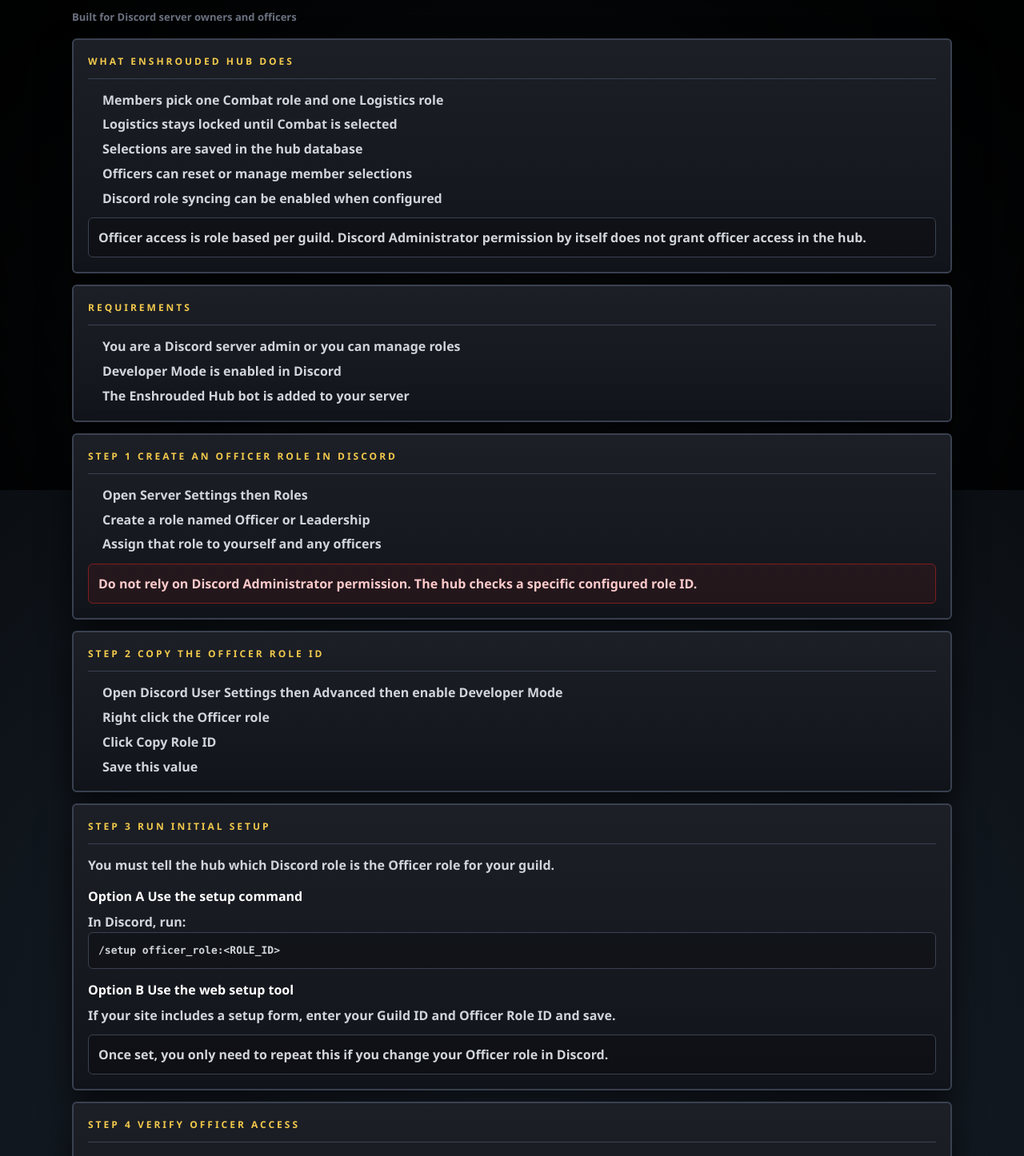
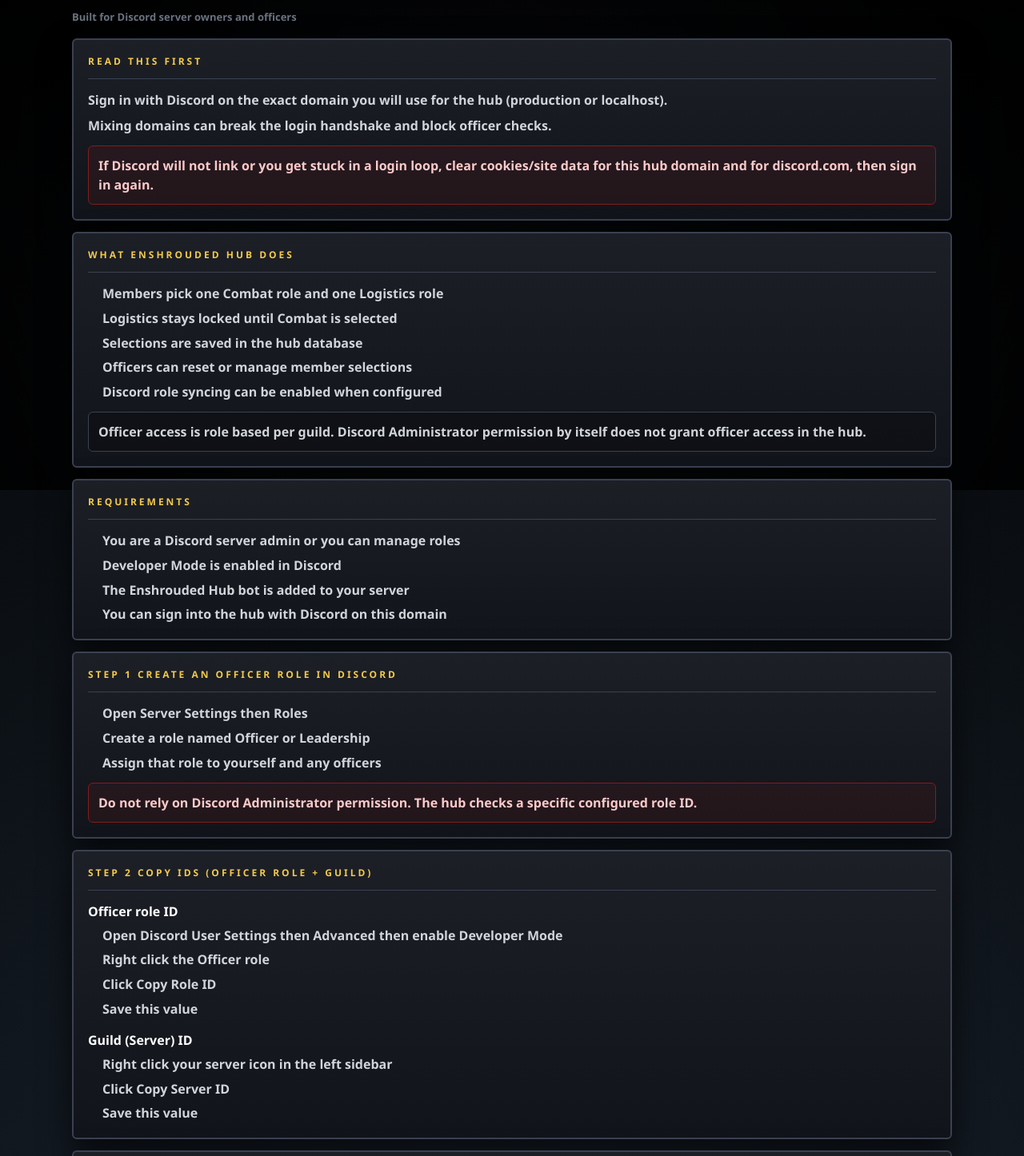
Before and after one commit to nicholasarias/enshrouded-hub, a Next.js app: page /setup in a window 1280 px wide. Shown: the part 187-1633 px from the top of the page at 80% size. Built offline with nearby package versions, Linux system fonts and the light colour scheme.

Commit message:
Improve setup guide and troubleshooting copy

```diff
--- a/app/setup/page.tsx
+++ b/app/setup/page.tsx
@@ -339,6 +339,16 @@
         </div>
 
         <div style={{ display: "grid", gap: 14 }}>
+          <StoneSection title="Read This First">
+            <P>Sign in with Discord on the exact domain you will use for the hub (production or localhost).</P>
+            <P>Mixing domains can break the login handshake and block officer checks.</P>
+
+            <Note kind="warn">
+              If Discord will not link or you get stuck in a login loop, clear cookies/site data for this hub domain and for
+              discord.com, then sign in again.
+            </Note>
+          </StoneSection>
+
           <StoneSection title="What Enshrouded Hub Does">
             <ul style={{ margin: 0, paddingLeft: 18 }}>
               <Li>Members pick one Combat role and one Logistics role</Li>
@@ -358,6 +368,7 @@
               <Li>You are a Discord server admin or you can manage roles</Li>
               <Li>Developer Mode is enabled in Discord</Li>
               <Li>The Enshrouded Hub bot is added to your server</Li>
+              <Li>You can sign into the hub with Discord on this domain</Li>
             </ul>
           </StoneSection>
 
@@ -371,26 +382,34 @@
             <Note kind="warn">Do not rely on Discord Administrator permission. The hub checks a specific configured role ID.</Note>
           </StoneSection>
 
-          <StoneSection title="Step 2 Copy the Officer Role ID">
+          <StoneSection title="Step 2 Copy IDs (Officer Role + Guild)">
+            <H2>Officer role ID</H2>
             <ol style={{ margin: 0, paddingLeft: 18 }}>
               <Li>Open Discord User Settings then Advanced then enable Developer Mode</Li>
               <Li>Right click the Officer role</Li>
               <Li>Click Copy Role ID</Li>
               <Li>Save this value</Li>
             </ol>
+
+            <H2>Guild (Server) ID</H2>
+            <ol style={{ margin: 0, paddingLeft: 18 }}>
+              <Li>Right click your server icon in the left sidebar</Li>
+              <Li>Click Copy Server ID</Li>
+              <Li>Save this value</Li>
+            </ol>
           </StoneSection>
 
           <StoneSection title="Step 3 Run Initial Setup">
             <P>You must tell the hub which Discord role is the Officer role for your guild.</P>
+            <P>Set a post channel now if you want to use the RSVP command.</P>
 
             <H2>Option A Use the setup command</H2>
             <P>In Discord, run:</P>
-            <CodeBlock>{`/setup officer_role:<ROLE_ID>`}</CodeBlock>
+            <CodeBlock>{`/setup channel:#sessions officer_role:<ROLE_ID>`}</CodeBlock>
 
-            <H2>Option B Use the web setup tool</H2>
-            <P>If your site includes a setup form, enter your Guild ID and Officer Role ID and save.</P>
-
-            <Note kind="info">Once set, you only need to repeat this if you change your Officer role in Discord.</Note>
+            <Note kind="info">
+              You can re-run `/setup` at any time to update the officer role or post channel.
+            </Note>
           </StoneSection>
 
           <StoneSection title="Step 4 Verify Officer Access">
@@ -398,6 +417,7 @@
             <CodeBlock>{`/roles/manage-users?guildId=YOUR_GUILD_ID`}</CodeBlock>
 
             <P>If setup is correct you will see the user list and reset buttons.</P>
+            <P>If you have not synced roles yet, go to the dashboard and click Sync Roles first.</P>
 
             <H2>If you see 403 Forbidden</H2>
             <ul style={{ margin: 0, paddingLeft: 18 }}>
@@ -409,6 +429,7 @@
 
           <StoneSection title="Step 5 Sync Roles">
             <P>Sync pulls guild roles and member role mappings into the hub so officer checks can work.</P>
+            <P>Open /dashboard and click Sync Roles in the top right.</P>
 
             <H2>Bot permissions needed</H2>
             <ul style={{ margin: 0, paddingLeft: 18 }}>
@@ -434,6 +455,13 @@
           </StoneSection>
 
           <StoneSection title="Common Issues and Fixes">
+            <H2>Discord will not link</H2>
+            <ul style={{ margin: 0, paddingLeft: 18 }}>
+              <Li>Clear cookies/site data for this hub domain and for discord.com</Li>
+              <Li>Sign in again on the exact domain you will use long term</Li>
+              <Li>Avoid switching between localhost, preview, and production</Li>
+            </ul>
+
             <H2>403 Forbidden</H2>
             <ul style={{ margin: 0, paddingLeft: 18 }}>
               <Li>Officer role ID not set for the guild</Li>
@@ -446,6 +474,7 @@
               <Li>You are not logged in</Li>
               <Li>Your session expired</Li>
               <Li>You mixed hosts like localhost and an ngrok URL</Li>
+              <Li>Clear cookies/site data if auth gets stuck</Li>
             </ul>
 
             <H2>Roles not showing</H2>
```
